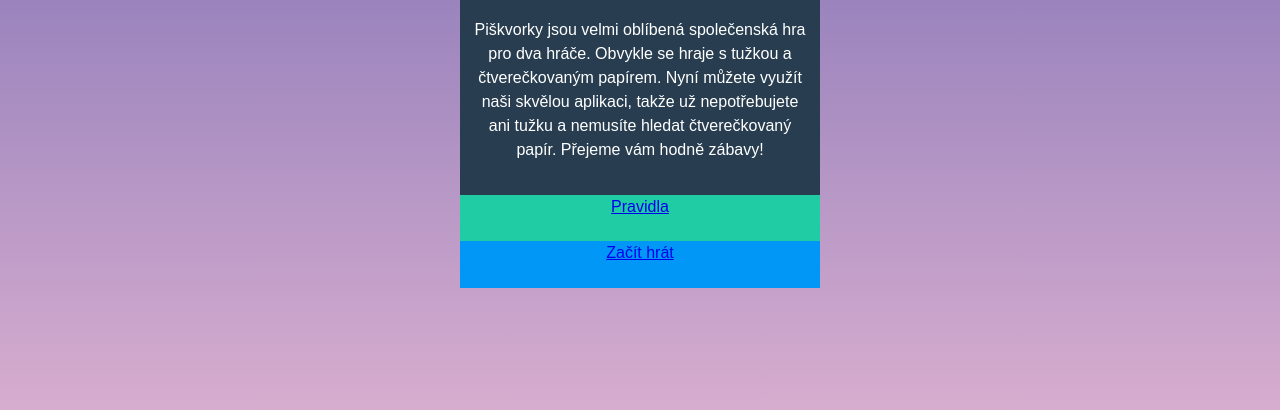
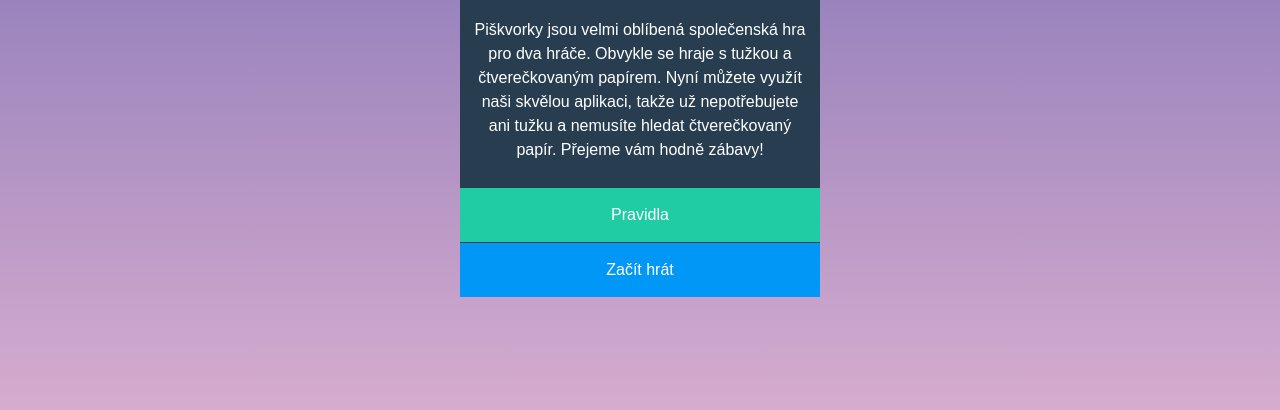
Before and after one commit to EliKorenc/piskvorky, a plain HTML site: page index.html in a window 1280 px wide. Shown: the part 390-800 px from the top of the page. Drawn offline with Linux system fonts and the light colour scheme.

Commit message:
Stylování .uvodni-stranka a, tlačítka.

```diff
--- a/style.css
+++ b/style.css
@@ -24,7 +24,6 @@ body {
 .uvod {
   background-color: #283e50;
   padding: 10px;
-  flex: 0 1 50%;
 }
 
 
@@ -38,13 +37,26 @@ h1 {
   font-family: 'Lobster', sans-serif;
 }
 
+.uvodni-stranka a {
+  color: #ffffff;
+  padding: 15px;
+  text-decoration: none;
+}
+
+
 .pravidla {
   background-color: #1fcca4;
-  flex: 0 1 50px;
+}
+
+.pravidla:hover {
+  background-color: #1cbb96;
 }
 
 .zacit-hrat {
+  border-top: 1px solid #283e50;
   background-color: #0197f6;
-  flex: 0 1 50px;
+}
 
+.zacit-hrat:hover {
+  background-color: #0090e9;
 }
```
